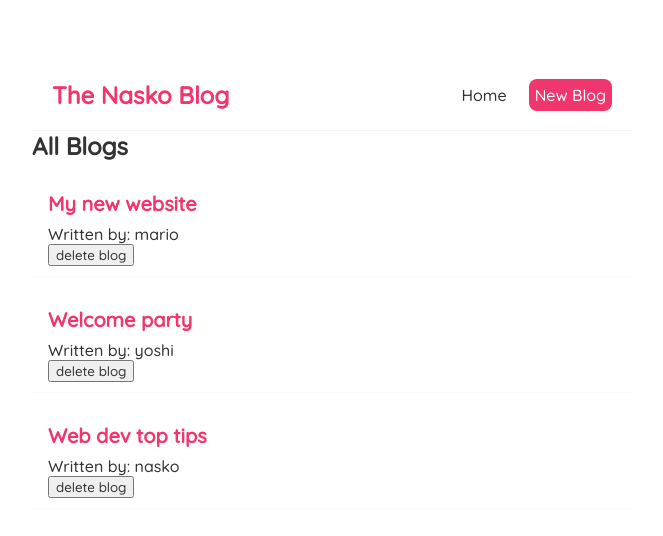
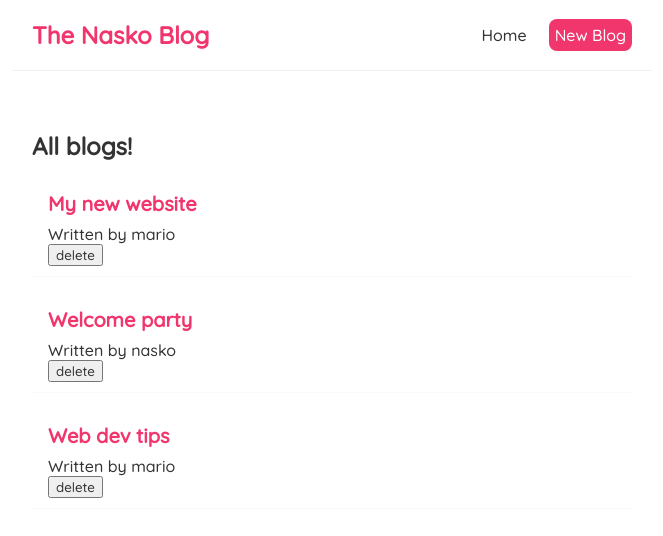
Before and after one commit to adambov/react-blog-app-practise, a React (Create React App) app: page / in a window 1280 px wide. Shown: the top 536 px of the page, without its empty margins (308-971 px from the left). Built offline with nearby package versions, Linux system fonts and the light colour scheme; data requests are answered from the project's data file.

Commit message:
re-written app

```diff
--- /dev/null
+++ b/data/db.json
@@ -0,0 +1,16 @@
+{
+    "blogs": [
+        {
+            "title": "first blog",
+            "body": "Hello World",
+            "author": "mario",
+            "id": 1
+        },
+        {
+            "title": "second blog",
+            "body": "Hello Bulgaria",
+            "author": "nasko",
+            "id": 2
+        }
+    ]
+}
--- a/src/App.js
+++ b/src/App.js
@@ -3,11 +3,12 @@ import Home from './Home';
 
 function App() {
 
+
   return (
     <div className="App">
+      <Navbar/>
       <div className="content">
-        <Navbar></Navbar>
-        <Home></Home>
+       <Home/>
       </div>
     </div>
   );
--- a/src/BlogList.js
+++ b/src/BlogList.js
@@ -1,20 +1,20 @@
-const BlogList = ({blogs, title, handleDelete}) => {
-    // const blogs = props.blogs;
-    // const title = props.title;
+
+
+const Bloglist = ( {blogs, title, handleDelete} ) => {
 
 
     return (
         <div className="blog-list">
             <h2>{title}</h2>
-            {blogs.map ((blog) => (
+             {blogs.map((blog) => (
                 <div className="blog-preview" key={blog.id}>
-                    <h2>{ blog.title }</h2>
-                    <p>Written by: {blog.author}</p>
-                    <button onClick={() => handleDelete(blog.id)}>delete blog</button>
+                    <h2>{blog.title}</h2>
+                    <p>Written by { blog.author }</p>
+                    <button onClick={() => handleDelete(blog.id)}>delete</button>
                 </div>
             ))}
         </div>
     );
 }
 
-export default BlogList;
+export default Bloglist
--- a/src/Home.js
+++ b/src/Home.js
@@ -1,21 +1,33 @@
-import { useState } from "react";
-import BlogList from "./BlogList";
+import { useState, useEffect } from "react";
+import Bloglist from "./BlogList";
 
 const Home = () => {
-     const [blogs, setBlogs] = useState([
+    const [blogs, setBlogs] = useState([
         {title: 'My new website', body: 'lorem ipsum...', author: 'mario', id: 1},
-        {title: 'Welcome party', body: 'lorem ipsum...', author: 'yoshi', id: 2},
-        {title: 'Web dev top tips', body: 'lorem ipsum...', author: 'nasko', id: 3},
-     ]);
+        {title: 'Welcome party', body: 'lorem ipsum...', author: 'nasko', id: 2},
+        {title: 'Web dev tips', body: 'lorem ipsum...', author: 'mario', id: 3}
+    ]);
 
-     const handleDelete = (id) => {
-        const newBlogs = blogs.filter((blog) => blog.id !== id);
-        setBlogs(newBlogs);
-     }
+const [name, setName] = useState('mario');
+
+const handleDelete = (id) => {
+    const newBlogs = blogs.filter(blog => blog.id !== id);
+    setBlogs(newBlogs);
+}
+
+useEffect(() => {
+    fetch('http://localhost:3500/blogs')
+        .then((res) => {
+            return res.json();
+        })
+        .then((data) => {
+            console.log(data);
+        })
+}, []);
 
     return (
         <div className="home">
-            <BlogList blogs={blogs} title="All Blogs"  handleDelete={handleDelete}/>
+           <Bloglist  blogs={blogs} title="All blogs!" handleDelete={handleDelete}/>
         </div>
     );
 }
```
